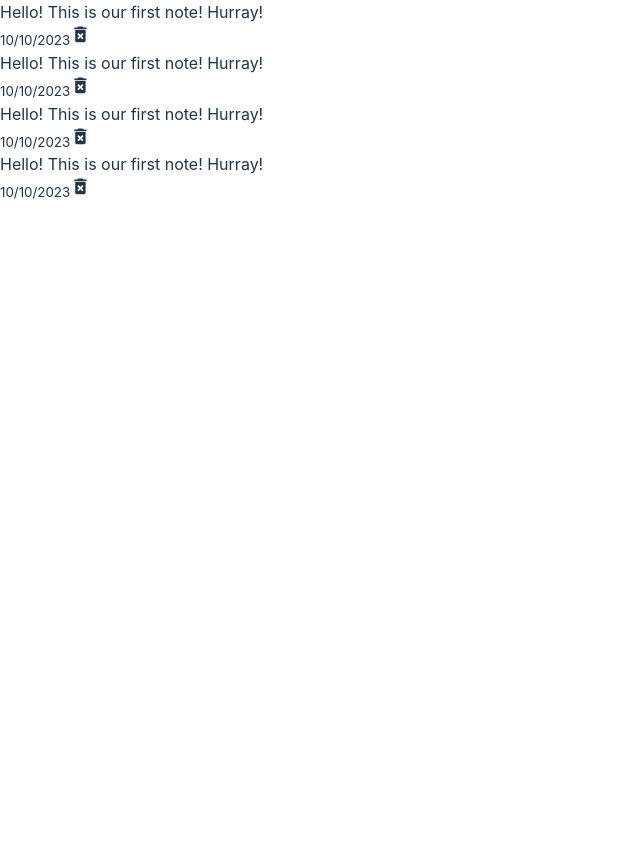
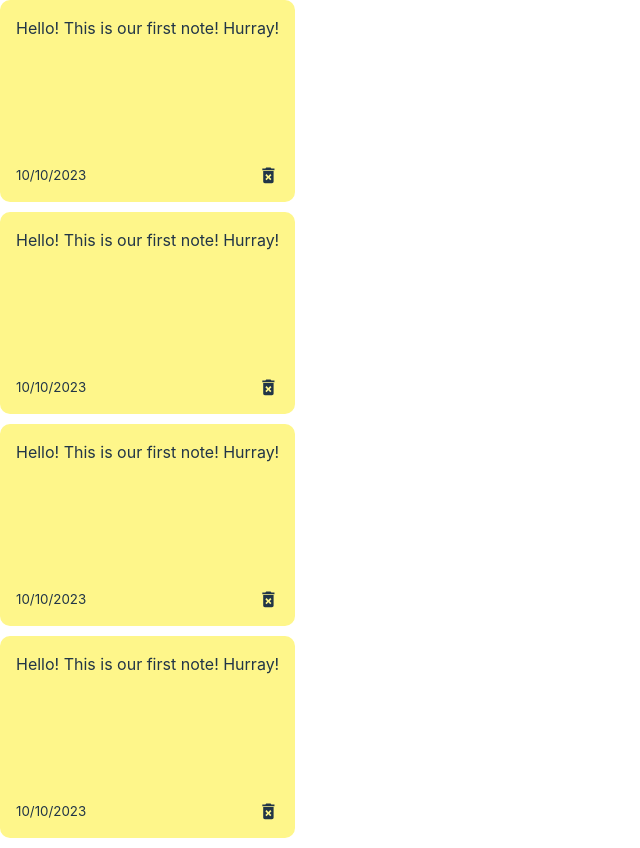
Before and after one commit to rumeedgar/notes-app-react, a React (Vite) app: page / in a window 1280 px wide. Shown: the whole page, without its empty margins (0-640 px from the left). Before the commit the page ends 800 px from the top, so only its background shows below. Built offline with nearby package versions, Linux system fonts and the light colour scheme.

Commit message:
added css styling to note component

```diff
--- a/src/index.css
+++ b/src/index.css
@@ -67,3 +67,20 @@
     background-color: #f9f9f9;
   }
 }
+
+.note {
+  background-color: #fef68a;
+  margin-bottom: 10px;
+  border-radius: 10px;
+  padding: 1rem;
+  min-height: 170px;
+  display: flex;
+  flex-direction: column;
+  justify-content: space-between;
+}
+
+.note-footer{
+  display: flex;
+  align-items: center;
+  justify-content: space-between;
+}
```
